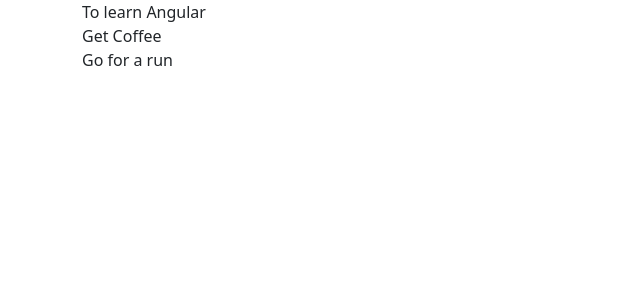
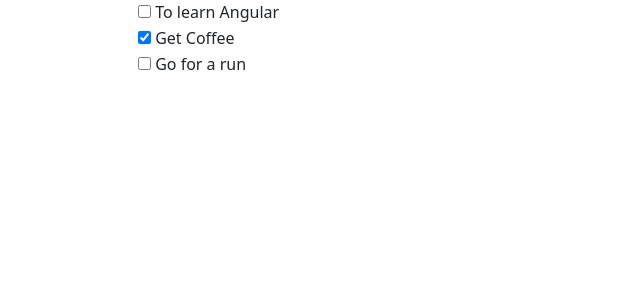
Before and after one commit to MK-CIAN/wishlist, an Angular app: page / in a window 1280 px wide. Shown: the top 300 px of the page, without its empty margins (0-640 px from the left). Built offline with nearby package versions, Linux system fonts and the light colour scheme.

Commit message:
Checkbox Start

```diff
--- a/src/app/app.component.css
+++ b/src/app/app.component.css
@@ -0,0 +1,3 @@
+.wish-list {
+    list-style: none;
+}
--- a/src/app/app.component.html
+++ b/src/app/app.component.html
@@ -1,5 +1,25 @@
 <div class="container">
-  <div *ngFor="let item of items">
-    {{item.wishText}}
+
+  <div *ngIf="items.length === 0; else showItems">
+    There are no wishes to display.
   </div>
+
+  <ng-template #showItems>
+    <ul *ngIf="items.length > 0" class="wish-list">
+      <li *ngFor="let item of items">
+        <div class="form-check">
+          <label class="form-check-label">
+            <input
+            class="checkbox"
+            type="checkbox"
+            [checked]="item.isComplete">
+              {{ item.wishText }}
+          </label>
+        </div>
+      </li>
+    </ul>
+  </ng-template>
+
+
+
 </div>
--- a/src/app/app.component.ts
+++ b/src/app/app.component.ts
@@ -6,10 +6,10 @@
   styleUrl: './app.component.css'
 })
 export class AppComponent {
-  items = [
+  items : WishItem[] = [
     new WishItem('To learn Angular'),
     new WishItem('Get Coffee', true),
-    new WishItem('Go for a run'),
+    new WishItem('Go for a run')
   ];
   title = 'wishlist';
 }
```
